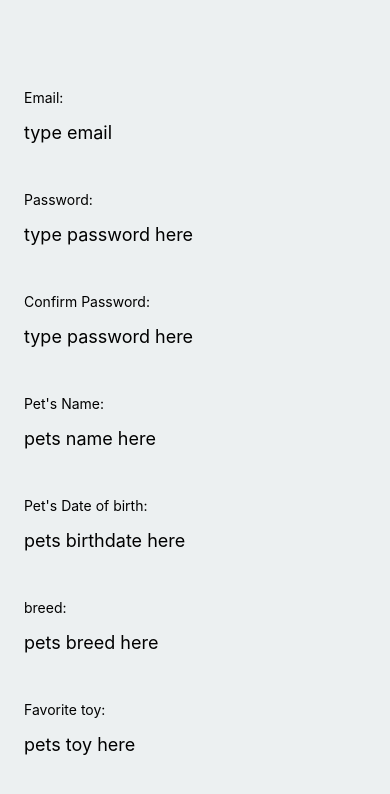
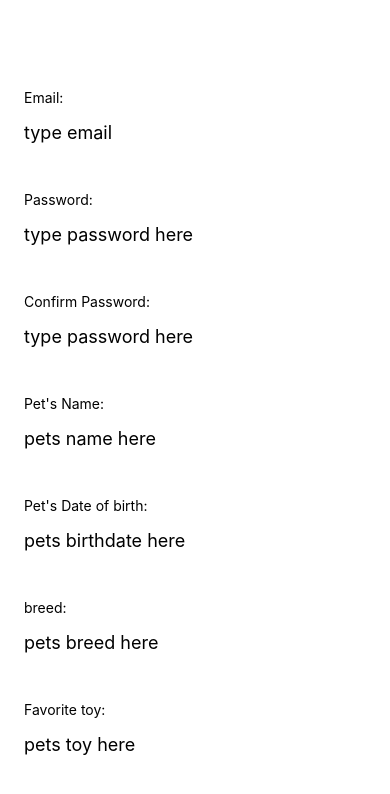
Before and after one commit to KeyG94/woofsgram_native, a React Native app: screen / in a window 390 px wide. Shown: the top 794 px of the page. Built offline with nearby package versions, Linux system fonts and the light colour scheme.

Commit message:
changed backgroundcolor for a more seemingless ui

```diff
--- a/App.js
+++ b/App.js
@@ -28,7 +28,6 @@ const App = () => {
           contentContainerStyle={{
             flex: 1,
             justifyContent: "center",
-            backgroundColor: "#ecf0f1",
           }}
         >
           <InputField
```
